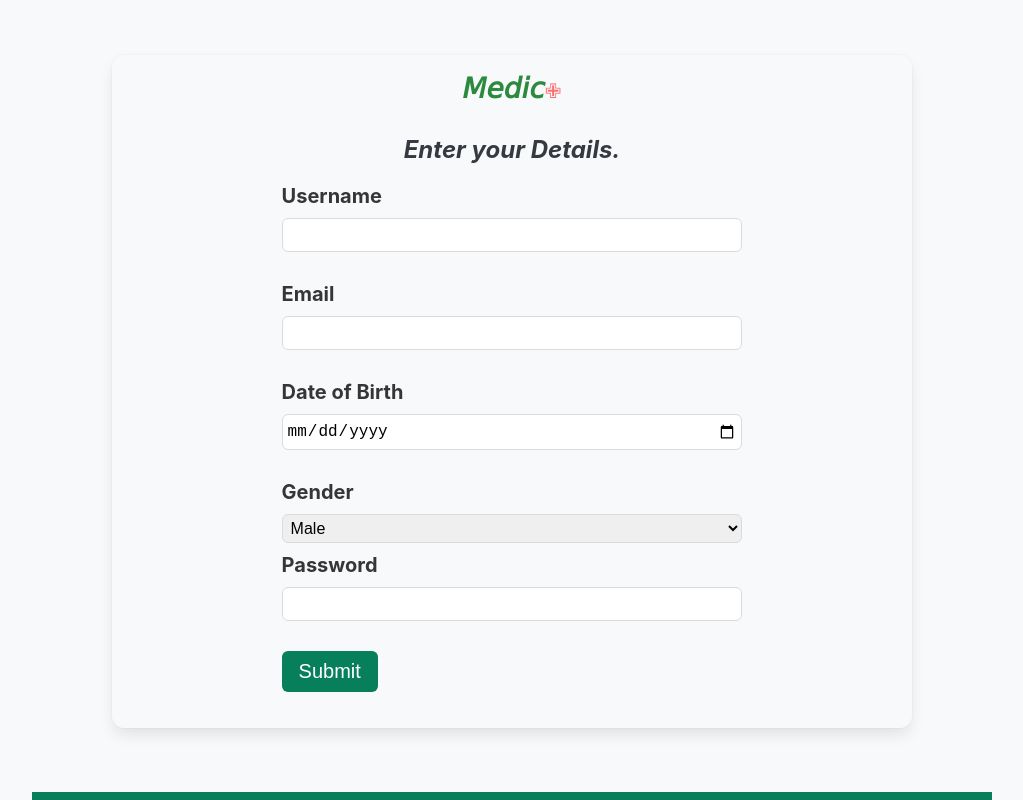
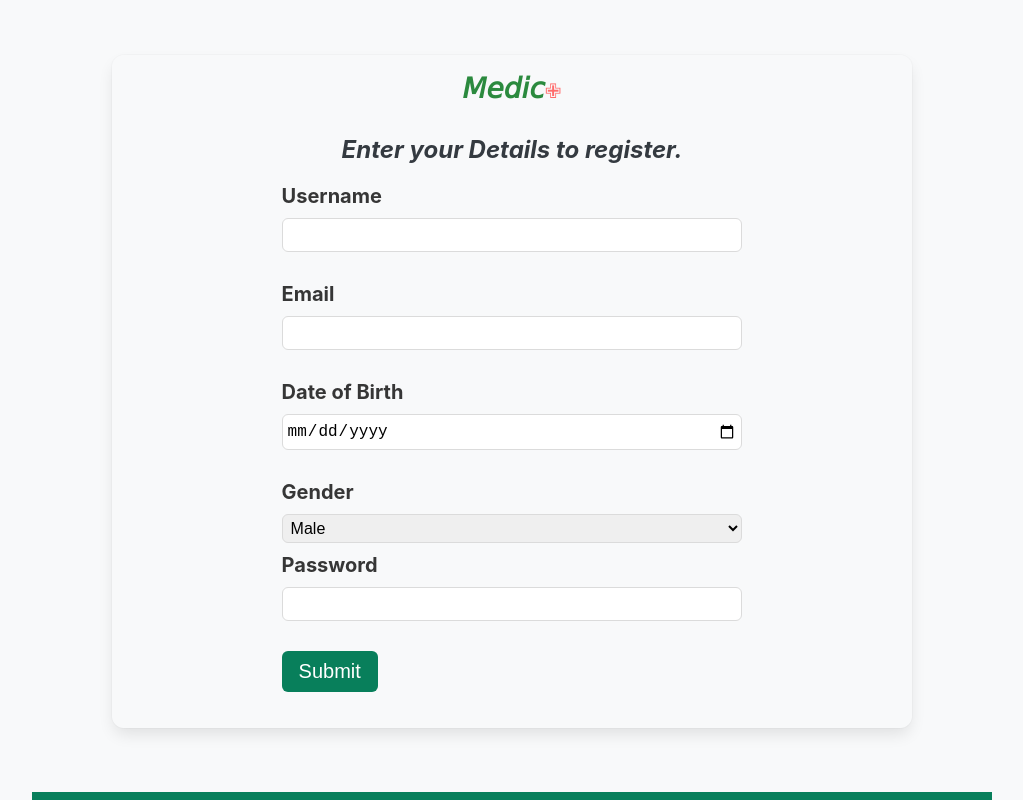
Before and after one commit to kenmusau/medi-plan-client, a React (Create React App) app: page /register in a window 1280 px wide. Shown: the whole page, without its empty margins (128-1151 px from the left). Built offline with nearby package versions, Linux system fonts and the light colour scheme.

Commit message:
add sign up header

```diff
--- a/src/components/SignUpForm/SignUpForm.js
+++ b/src/components/SignUpForm/SignUpForm.js
@@ -22,7 +22,7 @@ function SignUpForm() {
         <span className="logo_init">𝘔𝘦𝘥𝘪𝘤</span>
         <span className="logo_end">✙</span>
       </Link>
-      <h2 className="hook_form_header">Enter your Details.</h2>
+      <h2 className="hook_form_header">Enter your Details to register.</h2>
       <form className="sign_up_form" onSubmit={handleSubmit(onSubmit)}>
         <label htmlFor="username">Username</label>
         <input
```
